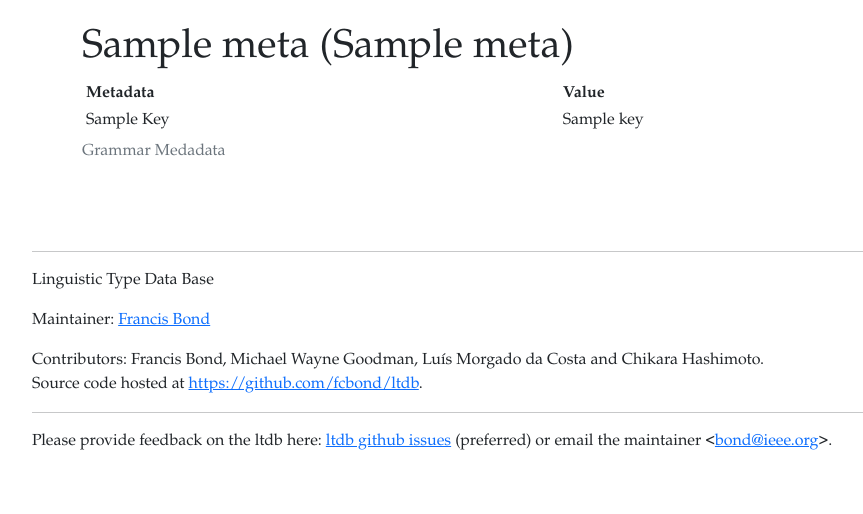
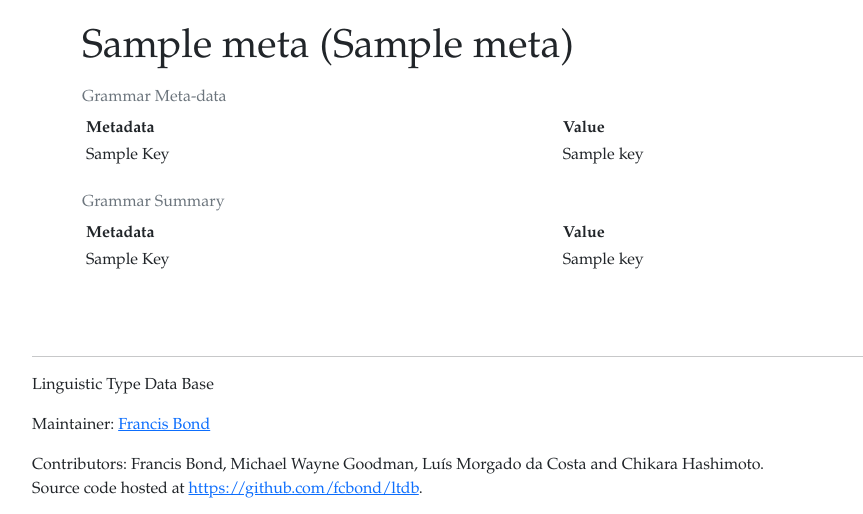
Before and after one commit to fcbond/ltdb, a Flask app: template web/templates/grammar.html in a window 1280 px wide. Shown: the part 76-590 px from the top of the page, without its empty margins (88-951 px from the left). Run offline with Flask 3, Linux system fonts and the light colour scheme; the template is opened without the code that fills it: most values are stand-ins (such as "Sample title", 1, 10 or a date in 2020); some libraries are stand-ins or nearby versions.

Commit message:
added summary of grammar

```diff
--- a/web/routes.py
+++ b/web/routes.py
@@ -7,7 +7,8 @@ import pathlib
 import sqlite3, os
 
 
-from .db import get_db, get_md, get_rules, get_ltypes, \
+from .db import get_db, get_md, get_summary, \
+    get_rules, get_ltypes, \
     get_type, get_lxids, get_wrds_by_lexids, \
     get_phenomena_by_lexids, get_sents, get_gold, \
     get_phenomena_by_cx, get_lxid
@@ -59,11 +60,13 @@ def grammar():
     grm = session['grm']
     conn = get_db(current_directory, grm)
     md = get_md(conn)
+    summ = get_summary(conn)
     return render_template(
         f"grammar.html",
         title=md['GRAMMAR_NAME'],
         meta=md,
         grm=grm,
+        summ=summ,
     )
 
 @app.route("/rules.html")
--- a/web/templates/grammar.html
+++ b/web/templates/grammar.html
@@ -8,8 +8,8 @@
 <div class="container">
   <h1>{{meta['GRAMMAR_NAME']}} ({{meta['SHORT_GRAMMAR_NAME']}})</h1>
 
- <table class="table table-hover table-borderless table-sm">
-    <caption>Grammar Medadata</caption>
+ <table class="table table-hover table-borderless table-sm caption-top">
+    <caption>Grammar Meta-data</caption>
     <thead class="thead-light">
     <tr>
       <th>Metadata</th> <th>Value</th>
@@ -29,7 +29,26 @@
       </tr>
       {% endfor %}
         </tbody>
+ </table>
+
+
+ <table class="table table-hover table-borderless table-sm caption-top">
+    <caption>Grammar Summary</caption>
+    <thead class="thead-light">
+    <tr>
+      <th>Metadata</th> <th>Value</th>
+    </tr>
+    </thead>
+    <tbody>
+      {%- for key in summ %}
+      <tr>
+	<td>{{key.title().replace('_', ' ')}}</td>
+	<td>{{summ[key]}}</td>
+      </tr>
+      {% endfor %}
+        </tbody>
     </table>
+
 
 
 </div>
```
Also changed, not shown: web/db.py (+14 -0 lines).
